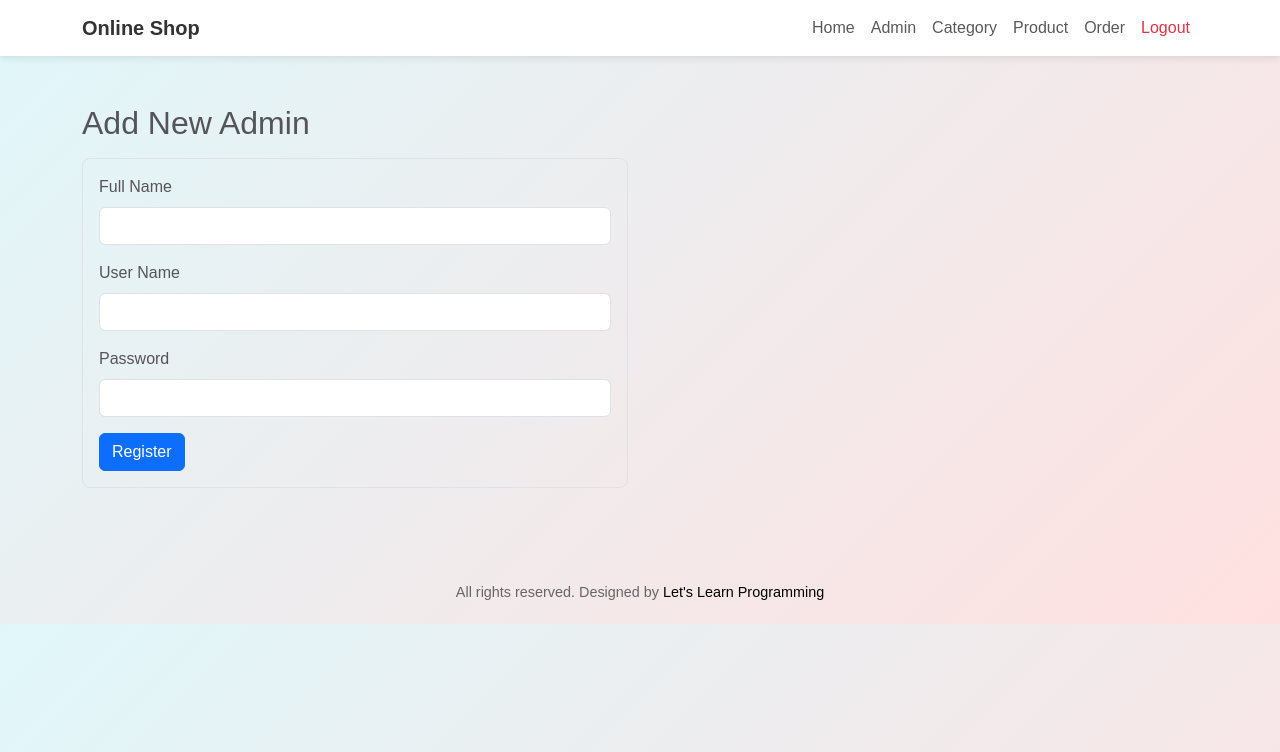
After one commit to YeMarnPaing-dev/OnlineShop, a PHP site: page /Online-Shop/admin/addAdmin.php in a window 1280 px wide. The commit adds this page. Shown: the top 752 px of the page. Run offline with PHP 8.4, Linux system fonts and the light colour scheme; some libraries are stand-ins or nearby versions.

Commit message:
Create&Read

```diff
--- /dev/null
+++ b/admin/addAdmin.php
@@ -0,0 +1,81 @@
+<?php include('widget/header.php') ?>
+
+<div class="container">
+    <div class="row pt-4 pb-4 text-color gt-3">
+        <?php
+      if (isset($_SESSION['noti'])) {
+    echo $_SESSION['noti'];
+    unset($_SESSION['noti']); // remove it so it only shows once
+}
+         ?>
+        <h2 class="mt-4 mb-3 ">Add New Admin</h2>
+
+        <!-- Add Admin Form  -->
+         <diiv class="col-md-6">
+            <div class="border p-3 rounded-3">
+                  <form action="" method="POST">
+                <div class="mb-3">
+                    <label for="fullname" class="form-label">Full Name</label>
+                    <input type="text" class="form-control" id="fullname" required name="fullname">
+                </div>
+
+                <div class="mb-3">
+                    <label for="Username" class="form-label">User Name</label>
+                    <input type="text" class="form-control" id="Username" required name="Username">
+                </div>
+
+                <div class="mb-3">
+                    <label for="password" class="form-label">Password</label>
+                    <input type="password" class="form-control" id="password" required name="password">
+                </div>
+
+                <input type="submit" class="btn btn-primary text-white" value="Register">
+            </form>
+            </div>
+
+         </diiv>
+    </div>
+</div>
+
+<?php include('widget/footer.php') ?>
+
+<?php
+if ($_SERVER['REQUEST_METHOD'] == 'POST') {
+    // Get form data safely
+    $fullname = $_POST['fullname'];
+    $username = $_POST['Username'];
+   $password =md5($_POST['password']);
+
+
+
+    // include('../config.php');
+
+    // Prepare SQL query
+$sql = "INSERT INTO admins (fullname, userName, password, created_at, updated_at)
+        VALUES ('$fullname', '$username', '$password', NOW(), NOW())";
+
+
+    // Run the query
+    $res = mysqli_query($conn, $sql);
+
+    // Check the result
+if ($res) {
+    $_SESSION['noti'] = '
+    <div class="alert alert-success alert-dismissible fade show" role="alert">
+        Admin Added Successfully
+    </div>';
+   header("Refresh:3"); // reloads after 3 seconds
+exit;
+
+
+} else {
+    $_SESSION['noti'] = '
+    <div class="alert alert-danger alert-dismissible fade show" role="alert">
+        Failed to Add Admin
+    </div>';
+
+}
+
+}
+
+?>
--- a/admin/admin.css
+++ b/admin/admin.css
@@ -40,3 +40,7 @@
             color: #000;
             font-weight: 500;
         }
+
+        .text-color{
+            color: #54545a;
+        }
--- a/config.php
+++ b/config.php
@@ -1,5 +1,7 @@
 <?php
-session_start();
+if (session_status() === PHP_SESSION_NONE) {
+    session_start();
+}
 ob_start();
 
 // Load database credentials from environment or separate config file
```
Also changed, not shown: admin/manangeAdmin.php (+38 -5 lines).
